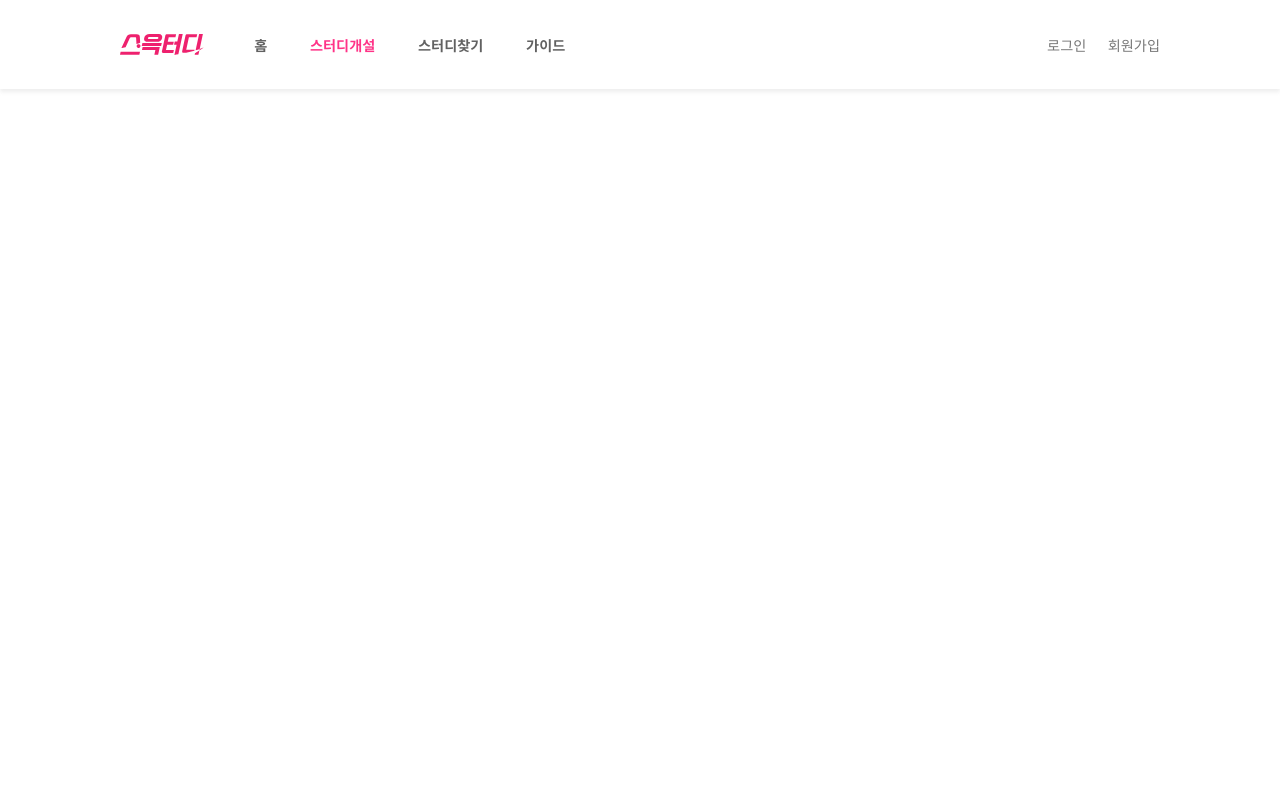
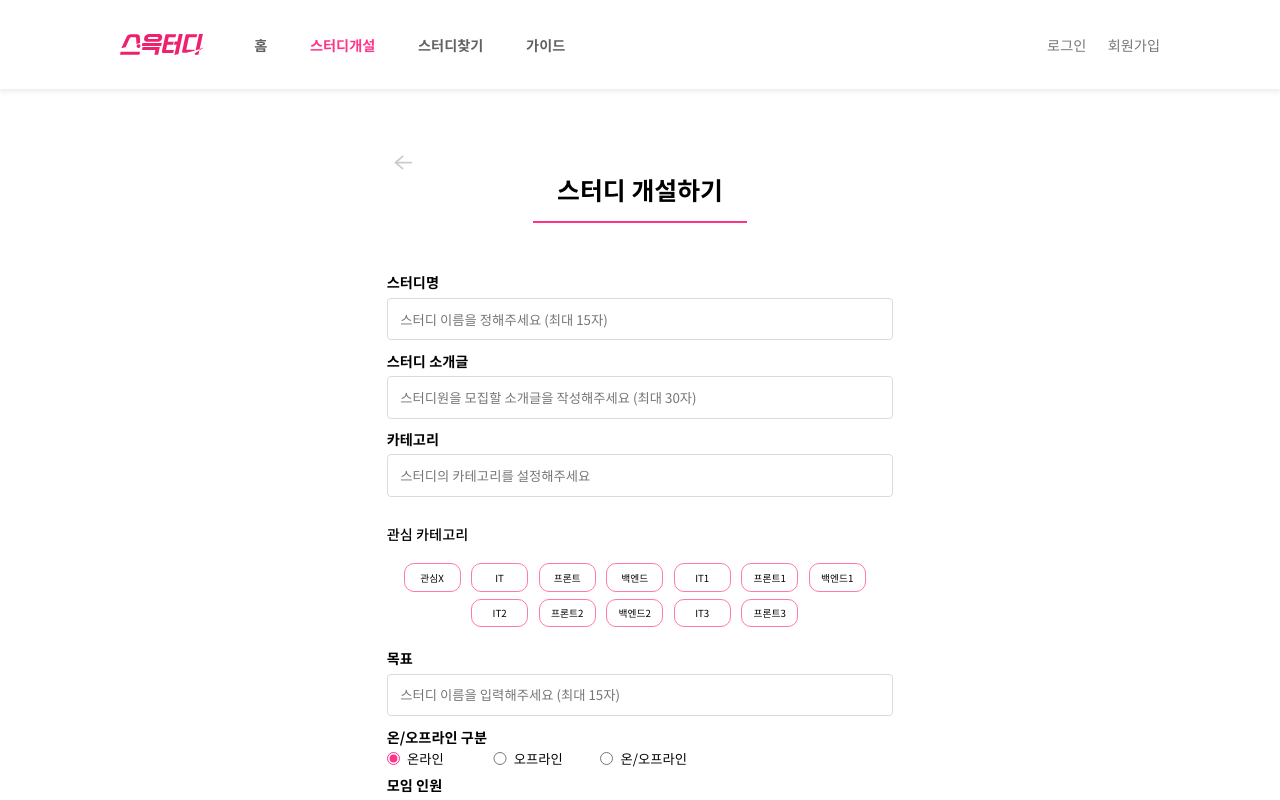
Before and after one commit to 5-TAYO/SSEUKTUDY, a React (Create React App) app in the folder frontend/: page /study/regist in a window 1280 px wide. Shown: the top 800 px of the page. Built offline with nearby package versions, Linux system fonts and the light colour scheme.

Commit message:
fix - 스터디개설 폼

```diff
--- a/frontend/src/components/common/Modal.scss
+++ b/frontend/src/components/common/Modal.scss
@@ -8,6 +8,7 @@
   z-index: 99;
   background-color: rgba(0, 0, 0, 0.6);
   font-family: "NotoSansMedium";
+  font-size: 16px;
 }
 .modal button {
   outline: none;
--- a/frontend/src/routers/Router.jsx
+++ b/frontend/src/routers/Router.jsx
@@ -15,11 +15,13 @@ import FindPw from "@screens/FindPw";
 import StudyDetail from "@screens/StudyDetail";
 import MainNavBar from "@components/common/MainNavBar";
 import StudyRegistForm from "@screens/common/StudyRegistForm";
+import StudyForm from "../screens/common/StudyCreateForm";
 
 function Router() {
   return (
     <>
       <MainNavBar />
+
       <Routes>
         {/* 홈 & 메인 */}
         <Route path="/" element={<Home />} />
@@ -34,6 +36,7 @@ function Router() {
             path="join/read/:id" // fix__ 진합이형이 라우팅해주세요
             element={<StudyRegistForm type="read" />}
           />
+          <Route path="regist" element={<StudyForm type="create" />} />
         </Route>
 
         {/* 로그인 */}
--- a/frontend/src/screens/common/StudyCreateForm.jsx
+++ b/frontend/src/screens/common/StudyCreateForm.jsx
@@ -7,6 +7,20 @@ import { useNavigate } from "react-router-dom";
 import "./StudyCreateForm.scss";
 
 function StudyForm({ type }) {
+  const categoryList = [
+    "관심X",
+    "IT",
+    "프론트",
+    "백엔드",
+    "IT1",
+    "프론트1",
+    "백엔드1",
+    "IT2",
+    "프론트2",
+    "백엔드2",
+    "IT3",
+    "프론트3"
+  ];
   const navi = useNavigate();
   const placeList = ["온라인", "오프라인", "온/오프라인"];
   const [placeOption, setPlaceOption] = useState("온라인");
@@ -39,6 +53,21 @@ function StudyForm({ type }) {
         placeholder="스터디의 카테고리를 설정해주세요"
         maxLength={15}
       />
+      <div className="edit_category">
+        <p className="edit_category_title notoMid fs-16">관심 카테고리</p>
+        <div className="edit_category_options flex">
+          {categoryList.map(category => (
+            <button
+              key={uuid()}
+              type="button"
+              name="category"
+              className="edit_category_options_btn notoReg fs-11 flex align-center justify-center"
+            >
+              {category}
+            </button>
+          ))}
+        </div>
+      </div>
       <p className="type notoBold fs-16">목표</p>
       <input
         className="notoReg fs-15"
--- a/frontend/src/screens/common/StudyCreateForm.scss
+++ b/frontend/src/screens/common/StudyCreateForm.scss
@@ -1,6 +1,36 @@
 .study-regist-form {
   padding: vw(70px) vw(435px) vw(400px) vw(435px);
+  .edit_category {
+    margin: vw(8px) 0;
+    text-align: left;
+    padding: 0 0 vw(12px) 0;
 
+    &_title {
+      line-height: vw(23px);
+      margin: vw(8px) 0 vw(20px) 0;
+    }
+
+    &_options {
+      flex-direction: row;
+      flex-wrap: wrap;
+      justify-content: center;
+    }
+
+    button {
+      width: vw(64px);
+      height: vw(32px);
+      margin: 0 vw(12px) vw(8px) 0;
+
+      border: 1px solid #ff79ab;
+      border-radius: 10px;
+
+      &:hover,
+      &:active {
+        color: $WHITE;
+        background-color: $PINK-LIGHT;
+      }
+    }
+  }
   .back-btn {
     margin-right: auto;
     &__img {
```
Also changed, not shown: frontend/src/components/Letters/LetterModal.jsx (deleted, +0 -74 lines).
